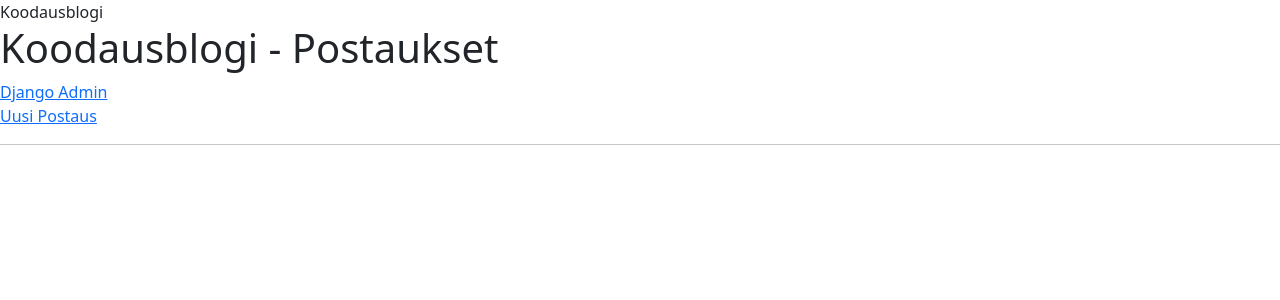
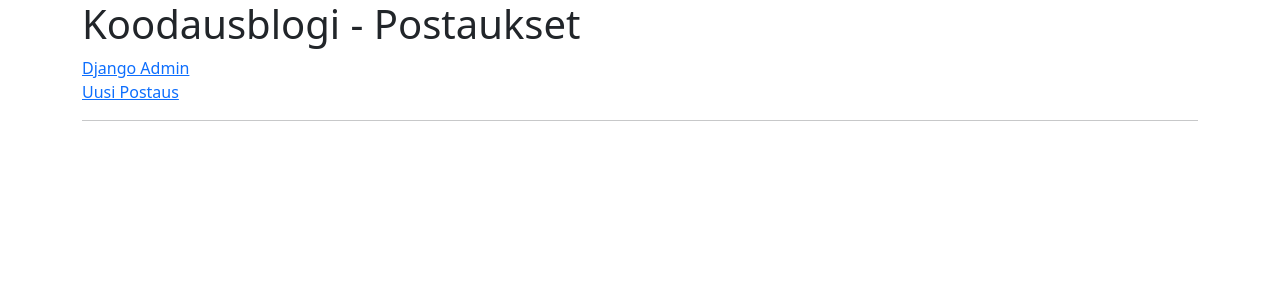
Before and after one commit to Sandrowue/Django_harjoitus, a Django app: page / in a window 1280 px wide. Shown: the top 300 px of the page. Run offline with Django 4.2, Linux system fonts and the light colour scheme; data that the repository does not hold is empty.

Commit message:
korjattu

```diff
--- a/blogi/templates/blogi/postauslista.html
+++ b/blogi/templates/blogi/postauslista.html
@@ -5,9 +5,10 @@
         <meta name="viewport" content="width=device-width, initial-scale=1">
         <link href="https://cdn.jsdelivr.net/npm/bootstrap@5.3.0-alpha1/dist/css/bootstrap.min.css" rel="stylesheet"
         integrity="sha384-GLhlTQ8iRABdZLl6O3oVMWSktQOp6b7In1Zl3/Jr59b6EGGoI1aFkw7cmDA6j6gD" crossorigin="anonymous">
-        <titele>Koodausblogi</titele>
+        <title>Koodausblogi</title>
     </head>
     <body>
+            <div class ="container-md">
             <h1>Koodausblogi - Postaukset</h1>
             <a href="{% url 'admin:index' %}">Django Admin</a>
             <br>
@@ -24,5 +25,6 @@
             </ul>
             <script src="https://cdn.jsdelivr.net/npm/bootstrap@5.3.0-alpha1/dist/js/bootstrap.bundle.min.js"
             integrity="sha384-w76AqPfDkMBDXo30jS1Sgez6pr3x5MlQ1ZAGC+nuZB+EYdgRZgiwxhTBTkF7CXvN" crossorigin="anonymous"></script>
+        </div>
     </body>
 </html>
```
Lines whose indentation alone changed are shown as unchanged.
